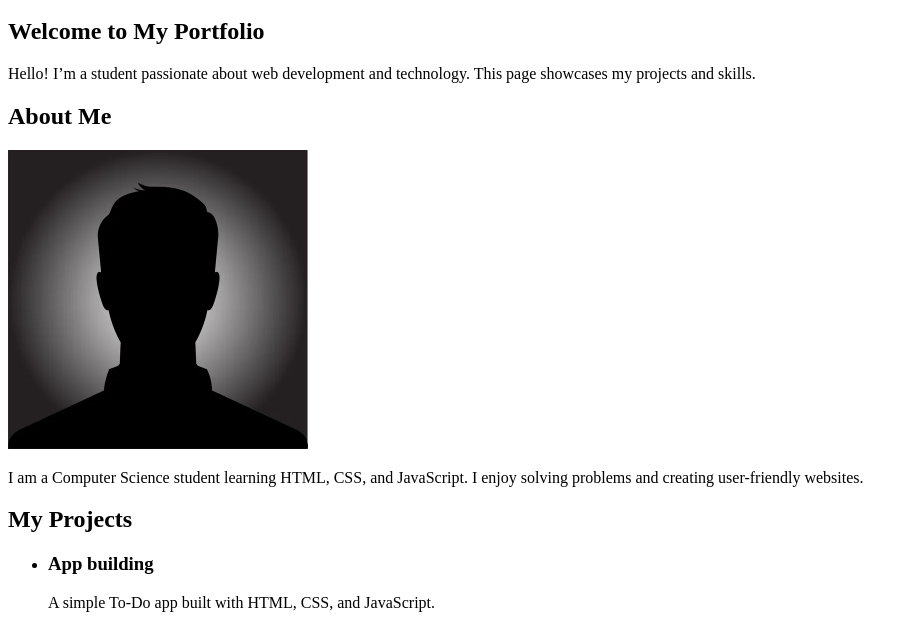
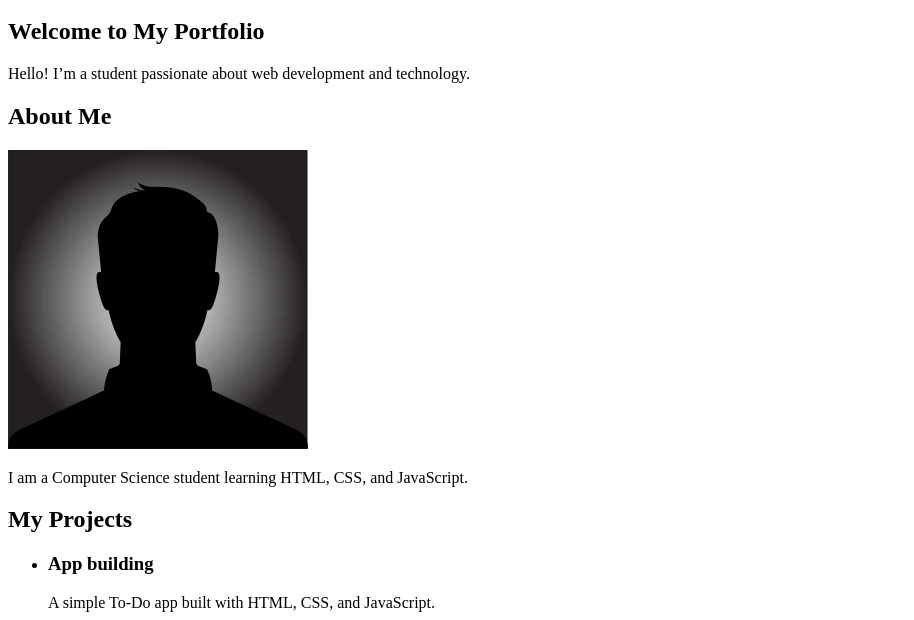
Before and after one commit to SuryaRao-19/Lab-Assignment-KRMU-Web-Dev-1, a plain HTML site: page Lab 1/index.html in a window 1280 px wide. Shown: the part 180-800 px from the top of the page, without its empty margins (0-914 px from the left). Drawn offline with Linux system fonts and the light colour scheme.

Commit message:
index.html

```diff
--- a/Lab 1/index.html
+++ b/Lab 1/index.html
@@ -29,13 +29,13 @@
 
     <section id="hero">
       <h2>Welcome to My Portfolio</h2>
-      <p>Hello! I’m a student passionate about web development and technology. This page showcases my projects and skills.</p>
+      <p>Hello! I’m a student passionate about web development and technology.</p>
     </section>
 
     <section id="about">
       <h2>About Me</h2>
       <img src="depositphotos_43381243-stock-illustration-male-avatar-profile-picture.jpg" alt="Profile picture of me" width="300">
-      <p>I am a Computer Science student learning HTML, CSS, and JavaScript. I enjoy solving problems and creating user-friendly websites.</p>
+      <p>I am a Computer Science student learning HTML, CSS, and JavaScript.</p>
     </section>
 
     <section id="projects">
```
